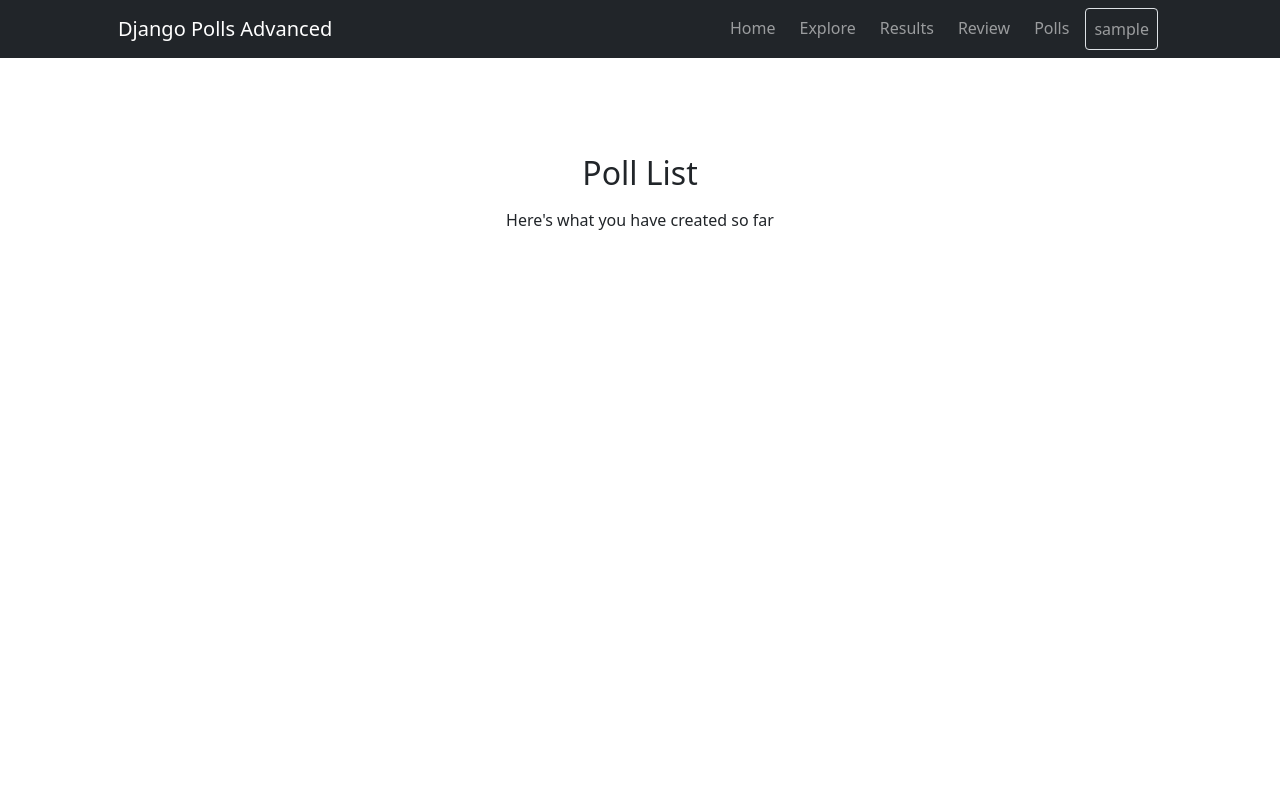
After one commit to DirectDuck/django_quiz_app, a Django app: page /polls/list/ in a window 1280 px wide. The commit adds this page. Run offline with Django 3.2, Linux system fonts and the light colour scheme; the visitor is signed in with stand-in values (Sample User, id 1); data that the repository does not hold is empty; some libraries are stand-ins or nearby versions.

Commit message:
updated poll list view

```diff
--- a/apps/polls/forms.py
+++ b/apps/polls/forms.py
@@ -6,4 +6,4 @@ from .models import Poll
 class PollCreateForm(forms.ModelForm):
     class Meta:
         model = Poll
-        fields = ("title",)
+        fields = ("title", "description")
--- a/apps/polls/urls.py
+++ b/apps/polls/urls.py
@@ -6,5 +6,6 @@ from . import views
 app_name = "polls"
 
 urlpatterns = [
+    path("list/", views.poll_list_view, name="list"),
     path("create/", views.poll_create_view, name="create"),
 ]
--- a/apps/polls/views.py
+++ b/apps/polls/views.py
@@ -4,6 +4,17 @@ from django.shortcuts import get_object_or_404, redirect
 from django.template.response import TemplateResponse
 
 from . import models, forms
+
+
+@login_required
+def poll_list_view(request):
+    polls = models.Poll.objects.filter(author=request.user).order_by("-created")
+
+    context = {
+        "polls": polls,
+    }
+
+    return TemplateResponse(request, "polls/list.html", context)
 
 
 @login_required
--- a/templates/_base.html
+++ b/templates/_base.html
@@ -34,7 +34,7 @@
                             <li class="nav-item dropdown mx-1">
                                 <a class="nav-link dropdown-toggle" id="navbarDropdownBlog" href="#" role="button" data-bs-toggle="dropdown" aria-expanded="false">Polls</a>
                                 <ul class="dropdown-menu dropdown-menu-end" aria-labelledby="navbarDropdownBlog">
-                                    <li><a class="dropdown-item" href="#">List</a></li>
+                                    <li><a class="dropdown-item" href="{% url 'polls:list' %}">List</a></li>
                                     <li><a class="dropdown-item" href="{% url 'polls:create' %}">Create</a></li>
                                 </ul>
                             </li>
--- a/templates/polls/create.html
+++ b/templates/polls/create.html
@@ -11,7 +11,7 @@
         <div class='text-center mb-3'>
             <h2 class="mb-3">Create Poll</h2>
             <p>So, you decided to create a poll? Now we're talkin'!</p>
-            <p>But first you have to come up with a title</p>
+            <p>But first you have to come up with a title and description</p>
         </div>
         <form method="post">{% csrf_token %}
             {{ form|crispy }}
--- /dev/null
+++ b/templates/polls/list.html
@@ -0,0 +1,28 @@
+{% extends '_base.html' %}
+
+
+{% block title %}Poll List | DPA{% endblock title %}
+
+{% block content %}
+<div class="row gx-5 justify-content-center">
+    <div class="col-lg-8 col-xl-6">
+        <div class='text-center mb-4'>
+            <h2 class="mb-3">Poll List</h2>
+            <p>Here's what you have created so far</p>
+        </div>
+    </div>
+</div>
+<div class="row gx-5">
+    {% for poll in polls %}
+    <div class="col-lg-4 mb-5">
+        <div class="card h-100 shadow border-0">
+            <div class="card-body p-4">
+                <div class="badge bg-{{ poll.get_status_badge_type }} bg-gradient rounded-pill mb-2">{{ poll.get_status_display }}</div>
+                <a class="text-decoration-none link-dark stretched-link" href="#!"><h5 class="card-title mb-3">{{ poll.title }}</h5></a>
+                <p class="card-text mb-0">{{ poll.description }}</p>
+            </div>
+        </div>
+    </div>
+    {% endfor %}
+</div>
+{% endblock content %}
```
Also changed, not shown: apps/polls/models.py (+16 -0 lines), apps/polls/migrations/0003_poll_description.py (added), apps/polls/migrations/0004_alter_poll_description.py (added).
